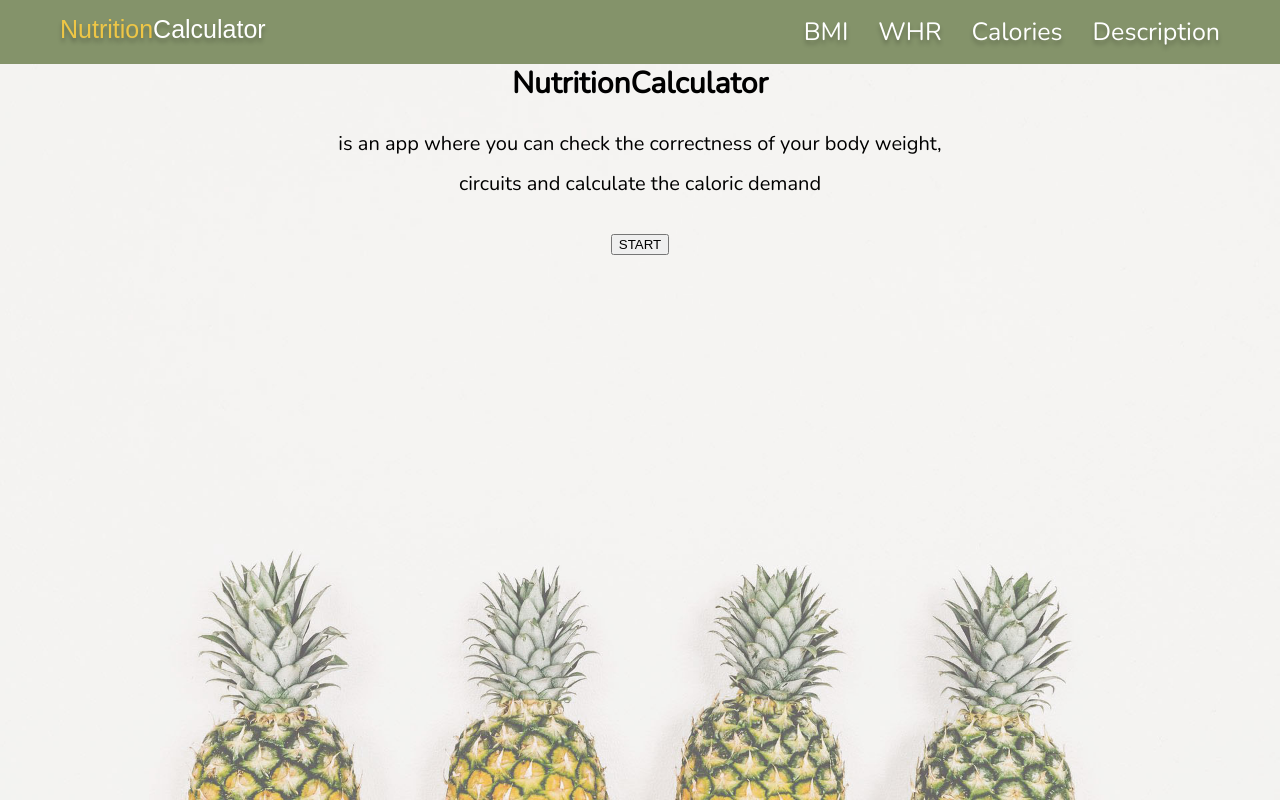
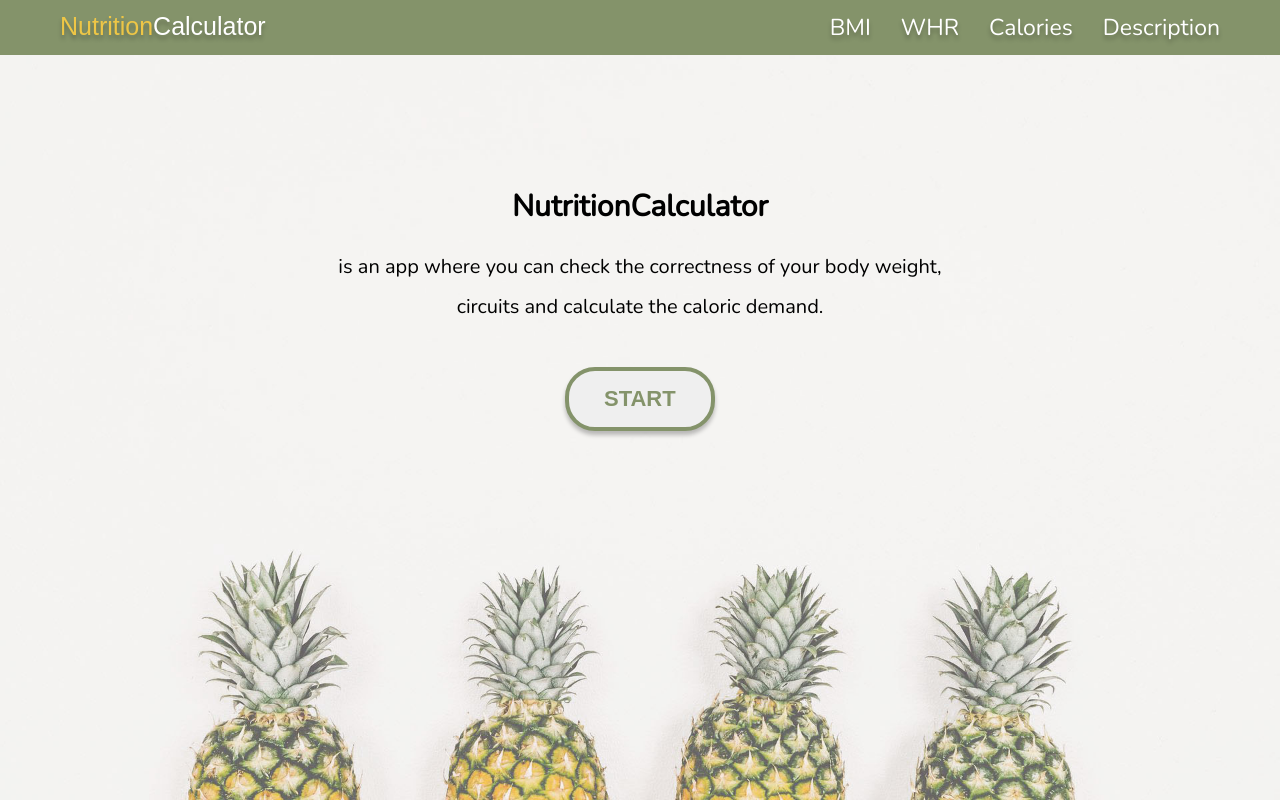
Before and after one commit to jola-kiniorska/nutrition-calculator, a website: page index.html in a window 1280 px wide. Drawn offline with nearby package versions, Linux system fonts and the light colour scheme; a web font is replaced by a local one.

Commit message:
Adding effects to first site

```diff
--- a/index.html
+++ b/index.html
@@ -22,14 +22,14 @@
         <nav class="navbar__container">
             <ul class="navbar">
                 <ul class="navbar__element">
-                    <li class="navbar__option--logo"><span>Nutrition</span>Calculator</li>
+                    <li class="navbar__option--logo"><a href=#home><span>Nutrition</span>Calculator</a></li>
                 </ul>
                 <ul class="navbar__element navbar__options">
-                    <li class="navbar__option navbar__option--menu">Menu</li>
-                    <li class="navbar__option">BMI</li>
-                    <li class="navbar__option">WHR</li>
-                    <li class="navbar__option">Calories</li>
-                    <li class="navbar__option navbar__option--description">Description</li>
+                    <li class="navbar__option navbar__option--menu"><a href=#menu>Menu</a></li>
+                    <li class="navbar__option"><a href=#bmi>BMI</a></li>
+                    <li class="navbar__option"><a href=#whr>WHR</a></li>
+                    <li class="navbar__option"><a href=#calories>Calories</a></li>
+                    <li class="navbar__option navbar__option--description"><a href=#description>Description</a></li>
                 </ul>
             </ul>
         </nav>
@@ -41,8 +41,8 @@
                 <h2 class="intro__text--title">NutritionCalculator</h2>
                 <p class="intro__text--description">is an app where you can check the correctness of your body weight,
                     circuits and calculate the caloric
-                    demand</p>
-                <button class="button intro__button">START</button>
+                    demand.</p>
+                <button class="button intro__button"><a href="#start">START</a></button>
             </div>
         </div>
     </div>
--- /dev/null
+++ b/sass/partials/_button.scss
@@ -0,0 +1,23 @@
+.button {
+    border: 4px solid currentColor;
+    border-radius: 30px;
+    color: $color-first;
+    font-size: 22px;
+    font-weight: $font-bold;
+    overflow: hidden;
+    padding: 15px 35px;
+    position: relative;
+    transition: 0.2s transform ease-in-out;
+    will-change: transform;
+    z-index: 0;
+    box-shadow: 0px 4px 4px rgba(0, 0, 0, 0.25);
+    cursor: pointer;
+
+    &:hover {
+        border: 2px solid transparent;
+        color: #fff;
+        transform: scale(1.05);
+        will-change: transform;
+        background-color: $color-first;
+    }
+}
--- a/sass/partials/_intro-site.scss
+++ b/sass/partials/_intro-site.scss
@@ -5,6 +5,7 @@
 
     &__text {
         line-height: 40px;
+        padding-top: 30%;
 
 
         &--title {
@@ -15,11 +16,17 @@
 
         &--description {
             font-size: 20px;
+            padding-bottom: 20px;
         }
     }
 }
 
 @media only screen and (min-width: 641px) {
+    .intro {
+        &__text {
+            padding-top: 20%;
+        }
+    }
 }
 
 @media only screen and (min-width: 1141px) {
--- a/sass/partials/_navbar.scss
+++ b/sass/partials/_navbar.scss
@@ -1,9 +1,14 @@
+a {
+    text-decoration: none;
+    color: inherit;
+}
+
 .navbar {
     display: flex;
     flex-direction: row;
     justify-content: space-between;
     margin: 0;
-    padding: 15px 60px;
+    padding: 12px 60px;
     font-size: 25px;
     text-shadow: 0px 4px 4px rgba(0, 0, 0, 0.25);
 
@@ -16,10 +21,17 @@
     &__element {
         list-style-type: none;
         padding: 0;
+        cursor: pointer;
     }
 
     &__option {
         display: none;
+
+        a:hover {
+            color: $color-second;
+            transform: scale(1.05);
+            will-change: transform;
+        }
 
         &--menu {
             display: flex;
@@ -27,6 +39,11 @@
 
         &--logo {
             font-family: $font-logo;
+
+            &:hover {
+                transform: scale(1.05);
+                will-change: transform;
+            }
 
             span {
                 color: $color-second;
@@ -49,6 +66,7 @@
         &__option {
             display: flex;
             padding-left: 30px;
+            font-size: 23px;
 
             &--menu {
                 display: none;
--- a/sass/style.scss
+++ b/sass/style.scss
@@ -2,3 +2,4 @@
 @import 'partials/global';
 @import 'partials/navbar';
 @import 'partials/intro-site';
+@import 'partials/button';
```
Also changed, not shown: css/style.css, 1 other file.
